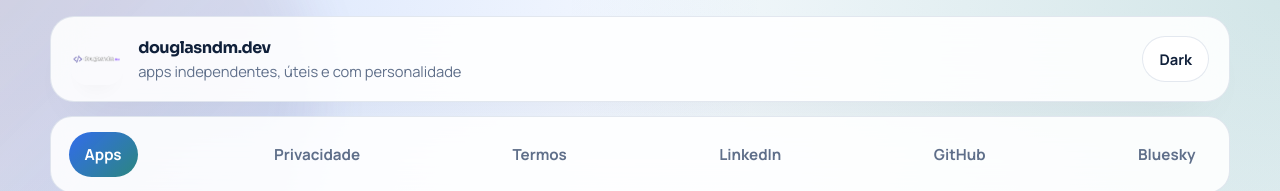
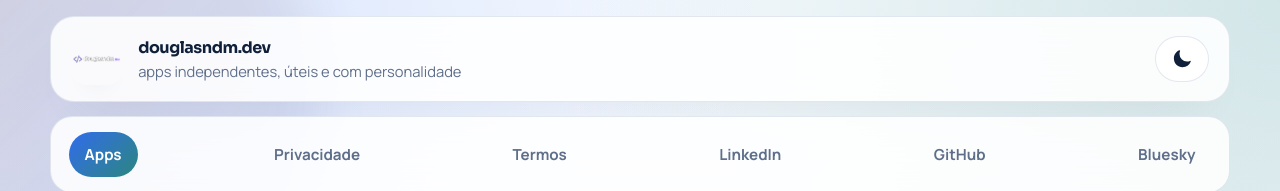
Before and after one commit to douglasndm/site, a React (Vite) app: page / in a window 1280 px wide. Shown: the top 191 px of the page. Built offline with nearby package versions, Linux system fonts and the light colour scheme.

Commit message:
add icons for change theme

```diff
--- a/package.json
+++ b/package.json
@@ -13,6 +13,7 @@
         "react-device-detect": "^1.17.0",
         "react-dom": "^19.2.5",
         "react-helmet": "^6.1.0",
+        "react-icons": "^5.6.0",
         "react-router": "^7.14.1",
         "react-router-dom": "^7.14.1",
         "styled-components": "^5.3.11",
--- a/src/Components/Header/index.tsx
+++ b/src/Components/Header/index.tsx
@@ -1,5 +1,6 @@
 import React, { useMemo, useState } from 'react';
 import { Link } from 'react-router';
+import { HiMoon, HiSun } from 'react-icons/hi2';
 
 import { useThemeMode } from '../../Contexts/ThemeContext';
 
@@ -68,7 +69,11 @@ const Header: React.FC<HeaderProps> = ({ fixed }: HeaderProps) => {
                             themeMode === 'light' ? 'escuro' : 'claro'
                         }`}
                     >
-                        <span>{themeMode === 'light' ? 'Dark' : 'Light'}</span>
+                        {themeMode === 'light' ? (
+                            <HiMoon size={20} />
+                        ) : (
+                            <HiSun size={20} />
+                        )}
                     </ThemeToggle>
 
                     <MenuButton
```
Also changed, not shown: 1 other file (tests, documents, lock files or other folders).
